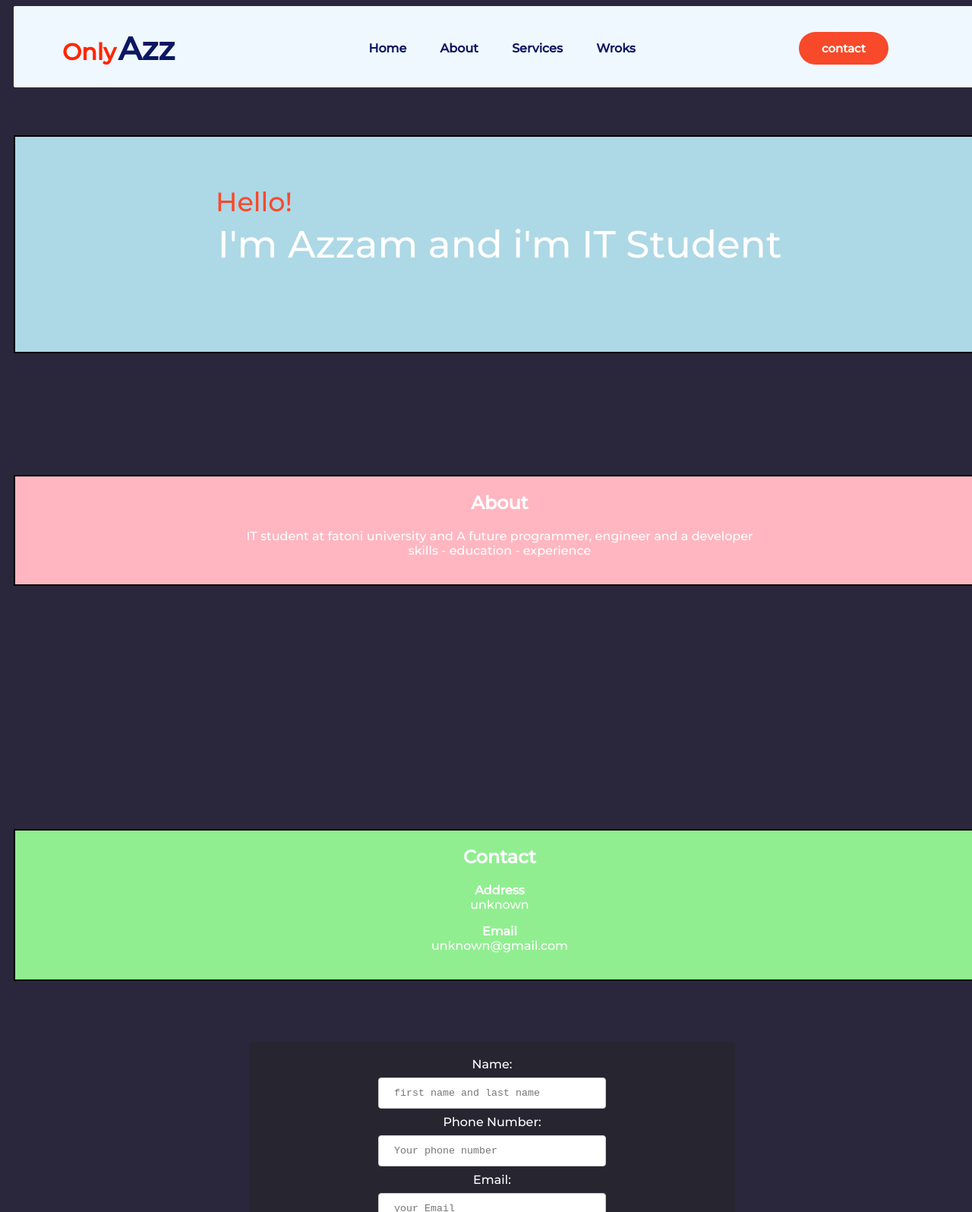
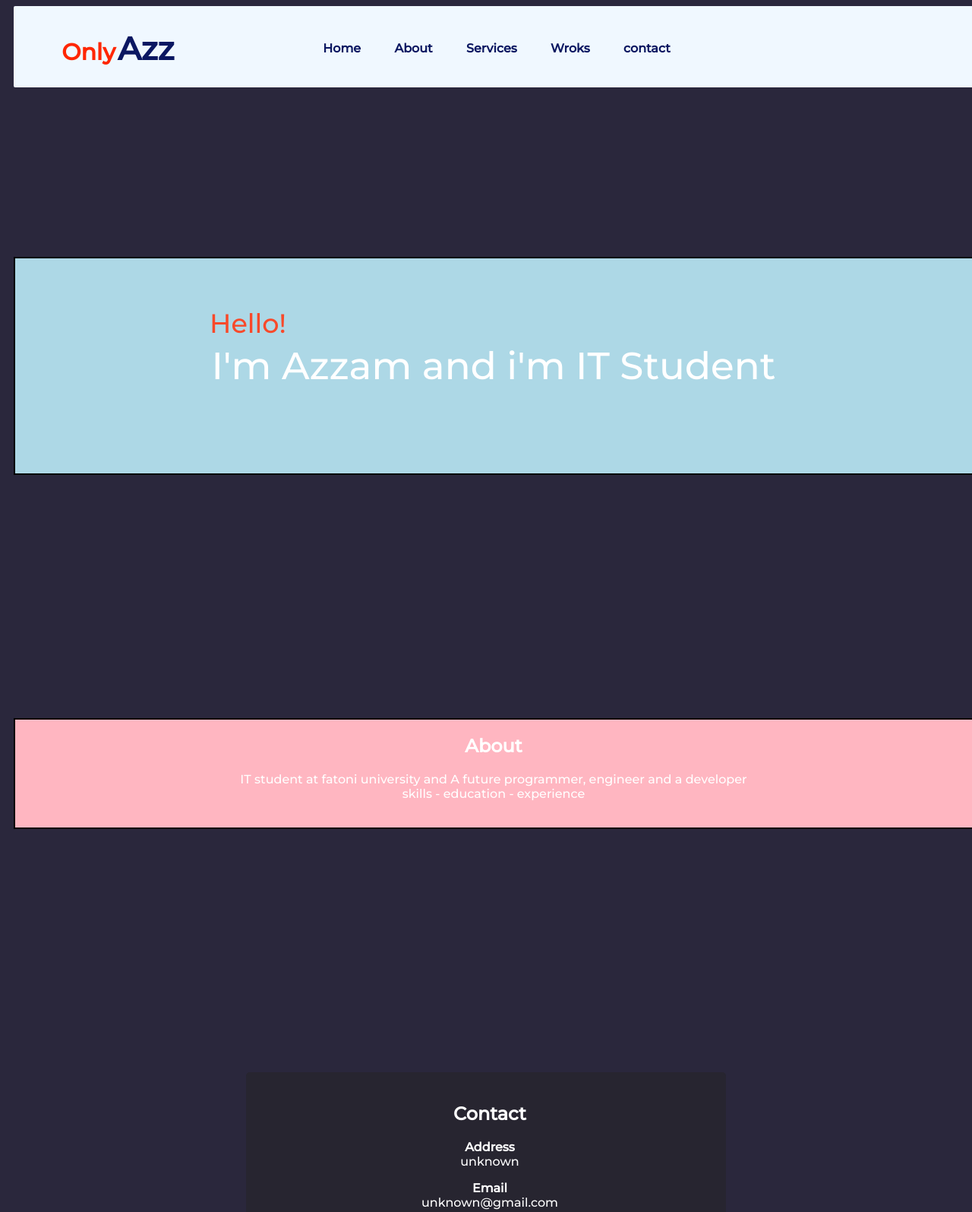
Before and after one commit to Azzamjeh/server, a plain HTML site: page index.html in a window 1280 px wide. Shown: the top 1595 px of the page at 76% size. Drawn offline with Linux system fonts and the light colour scheme.

Commit message:
few changes

```diff
--- a/css/style.css
+++ b/css/style.css
@@ -6,7 +6,8 @@ body{
     background-color: #2a273c;
     background-size: cover;
     color: white;
-    width:100%;
+    max-width:100%;
+    overflow-x: hidden;
 
 }
 .nav-div{
@@ -21,10 +22,11 @@ nav{
     justify-content: space-between;
     padding-top:5px;
     padding-left: 5%;
-    padding-right: 10%;
+    padding-right: 30%;
     border-radius: 2px;
     background-color: aliceblue;
     font-family: 'Montserrat', sans-serif;
+    text-align: center;
 }
 .logo{
     color: rgb(255, 38, 0);
@@ -57,27 +59,6 @@ nav ul li a:hover{
 
 }
 
-.contact-button{
-    color: white;
-    background-color: rgb(248, 73, 42);
-    border: none;
-    border-radius: 30px;
-    padding:12px 30px;
-    font-family: 'Montserrat', sans-serif;
-    font-weight: bold;
-    font-size: 15px;
-    transition: .4s;
-    display: flex;
-}
-
-.contact-button:hover{
-    transform: scale(1.2);
-    cursor: pointer;
-
-
-}
-
-
 .submit-button{
     background-color: rgb(248, 73, 42);    color: black;
     font-weight: bold;
@@ -108,7 +89,7 @@ nav ul li a:hover{
     border-radius: 5px;
     background-color: #272530;
     padding: 20px;
-    border: none;
+    border: 50px;
     width:50%;
 
  }
@@ -128,11 +109,13 @@ p, h2{
 }
 .home-container{
     font-size: 50px;
-    margin-bottom: 10rem;
+    margin-top: 10rem;
+    margin-bottom: 20rem;
     background-color: lightblue;
     word-break: break-all;
     border: 2px solid black;
     width: 100%;
+;
 }
 .about-container{
     background-color: lightpink;
@@ -141,11 +124,3 @@ p, h2{
     width: 100%;
 
 }
-
-.contact-container{
-    background-color: lightgreen;
-    margin-bottom:5rem;
-    border: 2px solid black;
-    width: 100%;
-
-}
--- a/index.html
+++ b/index.html
@@ -26,9 +26,9 @@
             <li><a href="#about">About</a></li>
             <li><a href="#services">Services</a></li>
             <li><a href="#works">Wroks</a></li>
+            <li><a href="#contact">contact</a></li>
+
         </ul>
-        <button class="contact-button">contact</button>
-
         </nav>
     </div>
 
@@ -46,16 +46,16 @@
 
 
 
-    <div class="contact-container">
-     <h2 id="contact">Contact</h2>
-     <p><b>Address</b><br>
-        unknown</p>
-        <p><b>Email</b><br>
-        unknown@gmail.com</p><br>
-    </div>
 
     <div class="div-form">
 
+        <div class="contact-container">
+        <h2 id="contact">Contact</h2>
+        <p><b>Address</b><br>
+            unknown</p>
+            <p><b>Email</b><br>
+            unknown@gmail.com</p><br>
+        </div>
         <form>
 
          <label for="name">Name:</label><br>
@@ -79,6 +79,8 @@
 
         </form>
     </div>
+    <a href="#home"></a>
+
         <hr>
 
         <footer>
```
